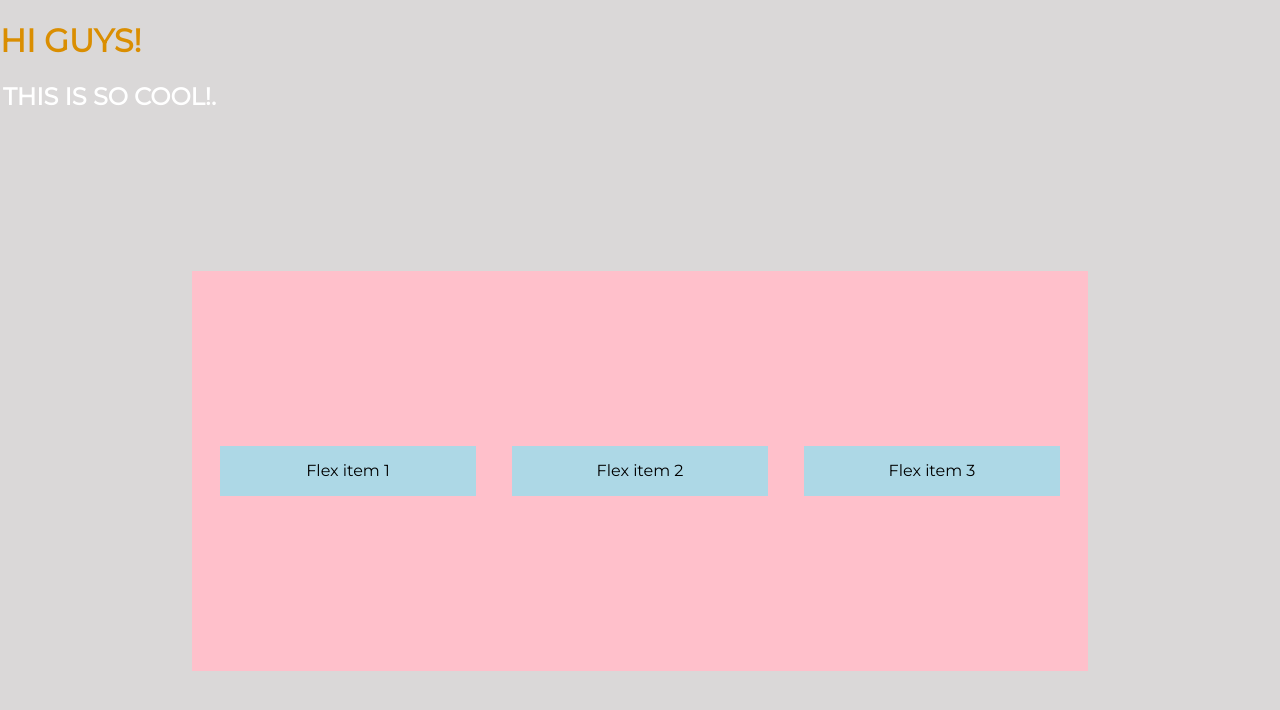
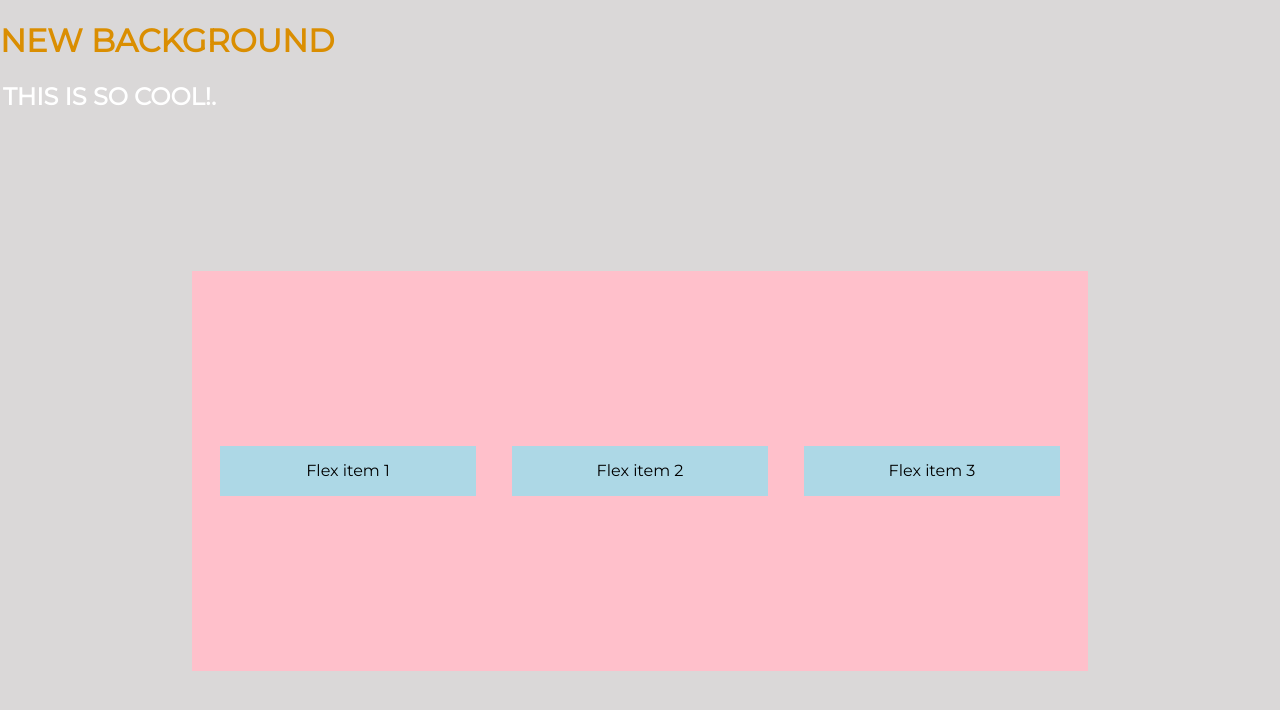
Before and after one commit to timaldo/background-generator, a plain HTML site: page index.html in a window 1280 px wide. Drawn offline with nearby package versions, Linux system fonts and the light colour scheme.

Commit message:
Changed h1 text

```diff
--- a/index.html
+++ b/index.html
@@ -10,7 +10,7 @@
 </head>
 
 <body>
-  <h1>Hi GUYS!</h1>
+  <h1>New Background</h1>
   <h2>this is so cool!.</h2>
   <div class="container">
     <div class="item one">Flex item 1</div>
```
